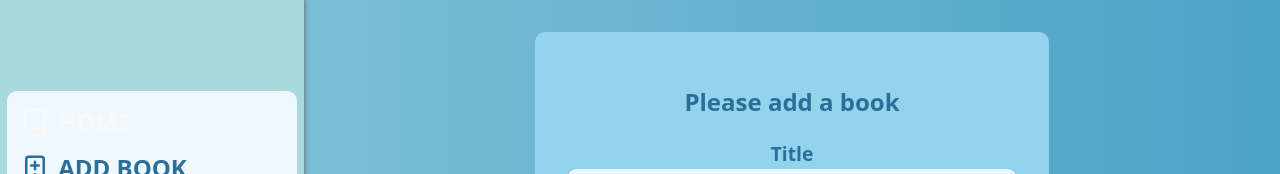
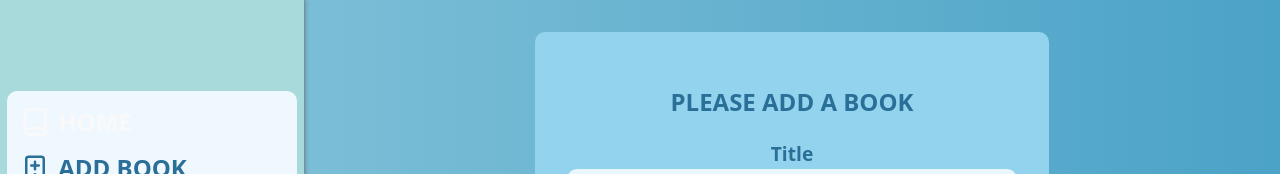
Before and after one commit to ElizaCalmau/books-dashboard-app, a React (Vite) app: page /update-book/fc45043d-7a7c-48d7-8830-be532e0906df in a window 1280 px wide. Shown: the top 174 px of the page. Built offline with nearby package versions, Linux system fonts and the light colour scheme; no server answers.

Commit message:
transformed text to uppercase

```diff
--- a/src/components/EditPage/EditPage.module.scss
+++ b/src/components/EditPage/EditPage.module.scss
@@ -20,7 +20,9 @@
   color: var(--dark-blue);
   padding: 2em;
   border-radius: 10px;
-
+    h2{
+      text-transform: uppercase;
+    }
     h3{
       margin: 0;
       font-size: 1.19rem;
```
